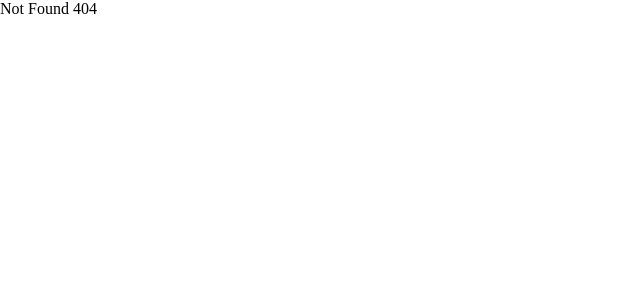
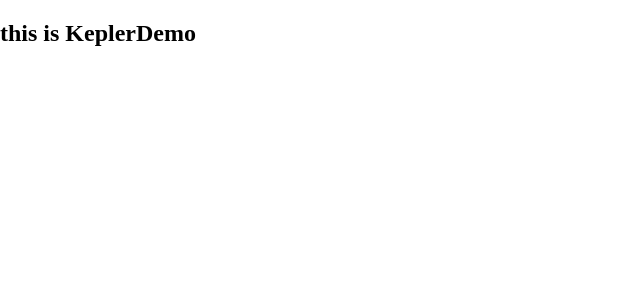
Before and after one commit to SUNLEICHAO/EaseSeek, a React (Vite) app: page /map in a window 1280 px wide. Before the commit this address had no page. Shown: the top 300 px of the page, without its empty margins (0-640 px from the left). Built offline with nearby package versions, Linux system fonts and the light colour scheme.

Commit message:
feat: 增加map相关

```diff
--- a/package.json
+++ b/package.json
@@ -53,5 +53,6 @@
     "typescript-eslint": "^8.15.0",
     "vite": "^6.0.1",
     "vite-plugin-svg-icons": "^2.0.1"
-  }
+  },
+  "packageManager": "pnpm@10.19.0+sha512.c9fc7236e92adf5c8af42fd5bf1612df99c2ceb62f27047032f4720b33f8eacdde311865e91c411f2774f618d82f320808ecb51718bfa82c060c4ba7c76a32b8"
 }
--- a/src/App.tsx
+++ b/src/App.tsx
@@ -11,6 +11,7 @@ import { About } from "./pages/about/index.tsx";
 import { Home } from "./pages/home/index.tsx";
 import { Login } from "./pages/login/index.tsx";
 import Playground from "./pages/playground/index.tsx";
+import { Map } from "./pages/map/index.tsx";
 
 import "./App.css";
 
@@ -34,6 +35,7 @@ function App() {
             <Route path="/setting" element={<Setting />} />
           </Route>
           <Route path="/login" element={<Login />} />
+          <Route path="/map" element={<Map />} />
           <Route path="/playground" element={<Playground />} />
           <Route path="*" element={<NotFound />}></Route>
         </Routes>
--- /dev/null
+++ b/src/pages/map/KeplerDemo.tsx
@@ -0,0 +1,9 @@
+export default function KeplerDemo() {
+  return (
+    <>
+      <div>
+        <h2>this is KeplerDemo</h2>
+      </div>
+    </>
+  );
+}
--- /dev/null
+++ b/src/pages/map/index.tsx
@@ -0,0 +1,11 @@
+import MapDemo from "./KeplerDemo.tsx";
+
+export function Map() {
+  return (
+    <>
+      <div>
+        <MapDemo />
+      </div>
+    </>
+  );
+}
```
Also changed, not shown: 1 other file (tests, documents, lock files or other folders).
